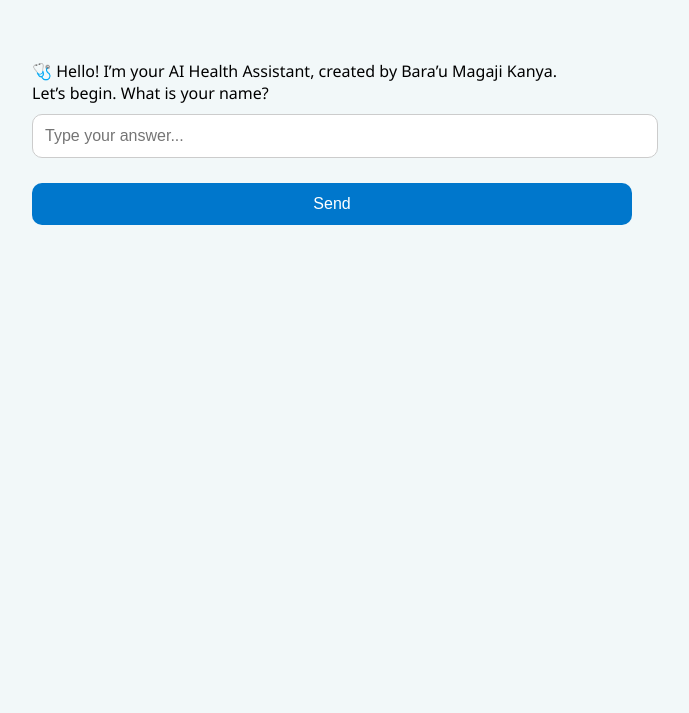
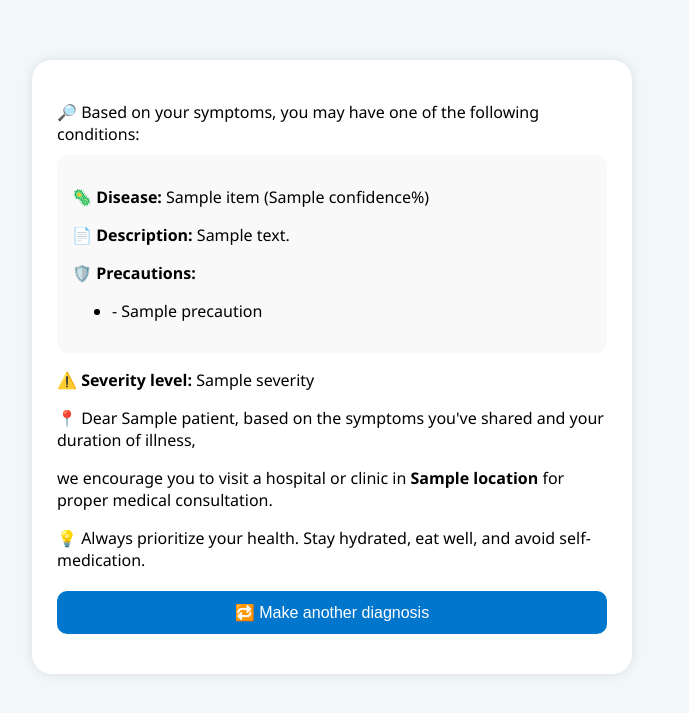
Before and after one commit to jammel001/healthHERO, a Flask app: template templates/index.html in a window 1280 px wide. Shown: the top 713 px of the page, without its empty margins (308-997 px from the left). Run offline with Flask 3, Linux system fonts and the light colour scheme; the template is opened without the code that fills it: most values are stand-ins (such as "Sample title", 1, 10 or a date in 2020); parts of the project's set-up code (start-up, migrations or seed data) failed here and were passed over.

Commit message:
Update index.html

```diff
--- a/templates/index.html
+++ b/templates/index.html
@@ -1,124 +1,39 @@
+<!-- templates/result.html -->
 <!DOCTYPE html>
 <html lang="en">
 <head>
-  <meta charset="UTF-8" />
-  <title>AI Health Assistant</title>
-  <link rel="stylesheet" href="/static/style.css" />
+  <meta charset="UTF-8">
+  <title>Diagnosis Result</title>
+  <link rel="stylesheet" href="{{ url_for('static', filename='style.css') }}">
 </head>
 <body>
   <div class="chat-container">
-    <div id="chat-box">
-      <div class="ai">🩺 Hello! I’m your AI Health Assistant, created by Bara’u Magaji Kanya.</div>
-      <div class="ai">Let’s begin. What is your name?</div>
+    <div class="chat-box">
+      <p>🔎 Based on your symptoms, you may have one of the following conditions:</p>
+      {% for item in results %}
+        <div class="disease-block">
+          <p>🦠 <strong>Disease:</strong> {{ item.name }} ({{ item.confidence }}%)</p>
+          <p>📄 <strong>Description:</strong> {{ item.description }}</p>
+          <p>🛡️ <strong>Precautions:</strong></p>
+          <ul>
+            {% for p in item.precautions %}
+              <li>- {{ p }}</li>
+            {% endfor %}
+          </ul>
+        </div>
+      {% endfor %}
+
+      <p>⚠️ <strong>Severity level:</strong> {{ severity }}</p>
+
+      <p>📍 Dear {{ patient.name }}, based on the symptoms you've shared and your duration of illness,</p>
+      <p>we encourage you to visit a hospital or clinic in <strong>{{ patient.location }}</strong> for proper medical consultation.</p>
+
+      <p>💡 Always prioritize your health. Stay hydrated, eat well, and avoid self-medication.</p>
+
+      <form action="{{ url_for('restart') }}">
+        <button type="submit">🔁 Make another diagnosis</button>
+      </form>
     </div>
-
-    <form id="chat-form">
-      <input type="text" id="user-input" placeholder="Type your answer..." autocomplete="off" required />
-      <button type="submit">Send</button>
-    </form>
   </div>
-
-  <script>
-    const form = document.getElementById("chat-form");
-    const input = document.getElementById("user-input");
-    const chatBox = document.getElementById("chat-box");
-
-    const steps = ["name", "age", "gender", "location", "symptoms", "days"];
-    let userData = {};
-    let currentStep = 0;
-
-    const aiQuestions = {
-      name: "👤 What is your name?",
-      age: "🎂 How old are you?",
-      gender: "⚧️ What is your gender (Male/Female/Other)?",
-      location: "📍 Where are you currently located?",
-      symptoms: "💬 Please list your symptoms (comma-separated)",
-      days: "⏳ How many days have you had these symptoms?"
-    };
-
-    form.addEventListener("submit", async (e) => {
-      e.preventDefault();
-      const inputText = input.value.trim();
-      if (!inputText) return;
-
-      chatBox.innerHTML += `<div class="user">${inputText}</div>`;
-      input.value = "";
-
-      const key = steps[currentStep];
-      userData[key] = inputText;
-      currentStep++;
-
-      if (currentStep < steps.length) {
-        const nextKey = steps[currentStep];
-        setTimeout(() => {
-          chatBox.innerHTML += `<div class="ai">${aiQuestions[nextKey]}</div>`;
-          chatBox.scrollTop = chatBox.scrollHeight;
-        }, 500);
-      } else {
-        chatBox.innerHTML += `<div class="ai">🔍 Diagnosing your symptoms, please wait...</div>`;
-        chatBox.scrollTop = chatBox.scrollHeight;
-
-        const res = await fetch("/diagnose", {
-          method: "POST",
-          headers: { "Content-Type": "application/json" },
-          body: JSON.stringify(userData)
-        });
-        const result = await res.json();
-
-        const prescriptionText = `
-Patient Name: ${result.name}
-Age: ${result.age}
-Gender: ${result.gender}
-Location: ${result.location}
-
-Likely Illness: ${result.disease}
-Description: ${result.description}
-
-Severity:
-${result.severity}
-
-Precautions:
-${result.precautions.join('\n')}
-
-Doctor Advice:
-${result.location_advice}
-
-Health Tip:
-${result.health_tip}
-
-Generated by AI Assistant (Bara’u Magaji Kanya)
-        `;
-        const prescriptionBlob = new Blob([prescriptionText], { type: "text/plain" });
-        const prescriptionUrl = URL.createObjectURL(prescriptionBlob);
-
-        setTimeout(() => {
-          chatBox.innerHTML += `
-            <div class="ai">
-              ✅ <strong>Diagnosis for ${result.name}</strong><br>
-              👤 Age: ${result.age} | ⚧️ Gender: ${result.gender}<br>
-              📍 Location: ${result.location}<br><br>
-
-              🩺 <strong>Possible Disease:</strong> <em>${result.disease}</em><br>
-              📖 <strong>Description:</strong> ${result.description}<br><br>
-
-              🚨 <strong>Severity:</strong><br>${result.severity.replace(/\n/g, "<br>")}<br><br>
-
-              🧴 <strong>Precautions:</strong>
-              <ul>${result.precautions.map(p => `<li>${p}</li>`).join("")}</ul>
-
-              ${result.location_advice}<br><br>
-
-              🌱 <strong>${result.health_tip.replace(/\n/g, "<br>")}</strong><br><br>
-
-              <a href="${prescriptionUrl}" download="prescription.txt" class="download-btn">⬇️ Download Your Prescription</a><br><br>
-
-              🤖 ${result.followup}<br>
-              <button onclick="location.reload()">🔁 Yes, start again</button>
-            </div>`;
-          chatBox.scrollTop = chatBox.scrollHeight;
-        }, 1000);
-      }
-    });
-  </script>
 </body>
 </html>
```
